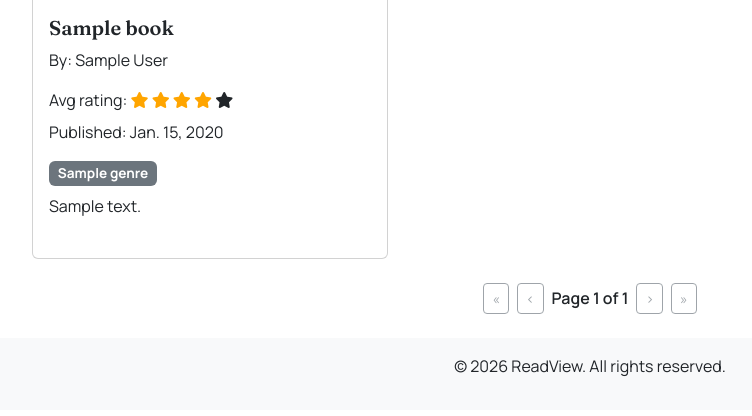
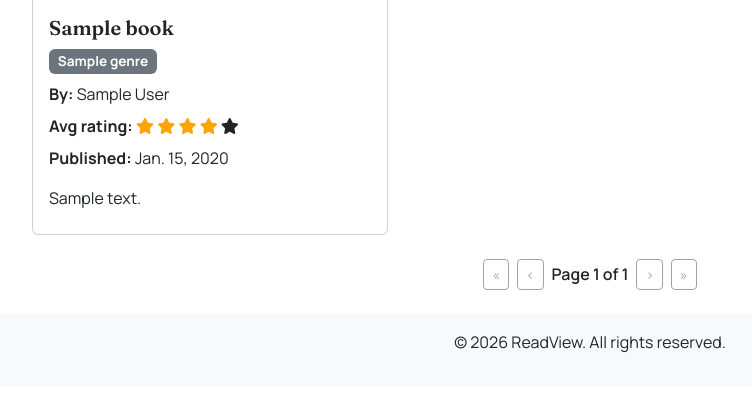
Before and after one commit to hamza-m1/readview, a Django app: page / in a window 1280 px wide. Shown: the part 285-701 px from the top of the page, without its empty margins (50-802 px from the left). Run offline with Django 4.2, Linux system fonts and the light colour scheme; tables that the repository leaves empty hold one stand-in row (values such as "Sample post"); some libraries are stand-ins or nearby versions.

Commit message:
Style book cards

```diff
--- a/books/templates/books/index.html
+++ b/books/templates/books/index.html
@@ -56,19 +56,10 @@
                     <img class="card-img-top" src=" {{ book.cover_image.url }}" alt="{{ book.title }}">
                     {% endif %}
                 </div>
-                <div class="card-body d-flex flex-column">
+                <div class="card-body d-flex flex-column pb-0">
                     <a href="{% url 'book_detail' book.slug %}" class="stretched-link"
                         aria-label="View details for {{ book.title }}"></a>
                     <h5 class="card-title">{{ book.title }}</h5>
-                    <p class="card-text">By: {{ book.author }}</p>
-                    <p class="card-title">Avg rating:
-                        <span class="fa fa-star {% if book.average_rating > 0 %} checked {% endif %}"></span>
-                        <span class="fa fa-star {% if book.average_rating > 1 %} checked {% endif %}"></span>
-                        <span class="fa fa-star {% if book.average_rating > 2 %} checked {% endif %}"></span>
-                        <span class="fa fa-star {% if book.average_rating > 3 %} checked {% endif %}"></span>
-                        <span class="fa fa-star {% if book.average_rating > 4 %} checked {% endif %}"></span>
-                    </p>
-                    <p class="card-text">Published: {{ book.publication_date }}</p>
                     {% if book.genre.all %}
                     <div class="mb-2">
                         {% for genre in book.genre.all %}
@@ -81,7 +72,16 @@
                         {% endfor %}
                     </div>
                     {% endif %}
-                    <p class="card-text">{{ book.summary | truncatewords:40 | safe }}</p>
+                    <p class="card-text mb-2"><strong>By:</strong> {{ book.author }}</p>
+                    <p class="card-title"><strong>Avg rating:</strong>
+                        <span class="fa fa-star {% if book.average_rating > 0 %} checked {% endif %}"></span>
+                        <span class="fa fa-star {% if book.average_rating > 1 %} checked {% endif %}"></span>
+                        <span class="fa fa-star {% if book.average_rating > 2 %} checked {% endif %}"></span>
+                        <span class="fa fa-star {% if book.average_rating > 3 %} checked {% endif %}"></span>
+                        <span class="fa fa-star {% if book.average_rating > 4 %} checked {% endif %}"></span>
+                    </p>
+                    <p class="card-text"><strong>Published:</strong> {{ book.publication_date }}</p>
+                    <p class="card-text mb-0">{{ book.summary | truncatewords:40 | safe }}</p>
                 </div>
             </div>
         </div>
```
